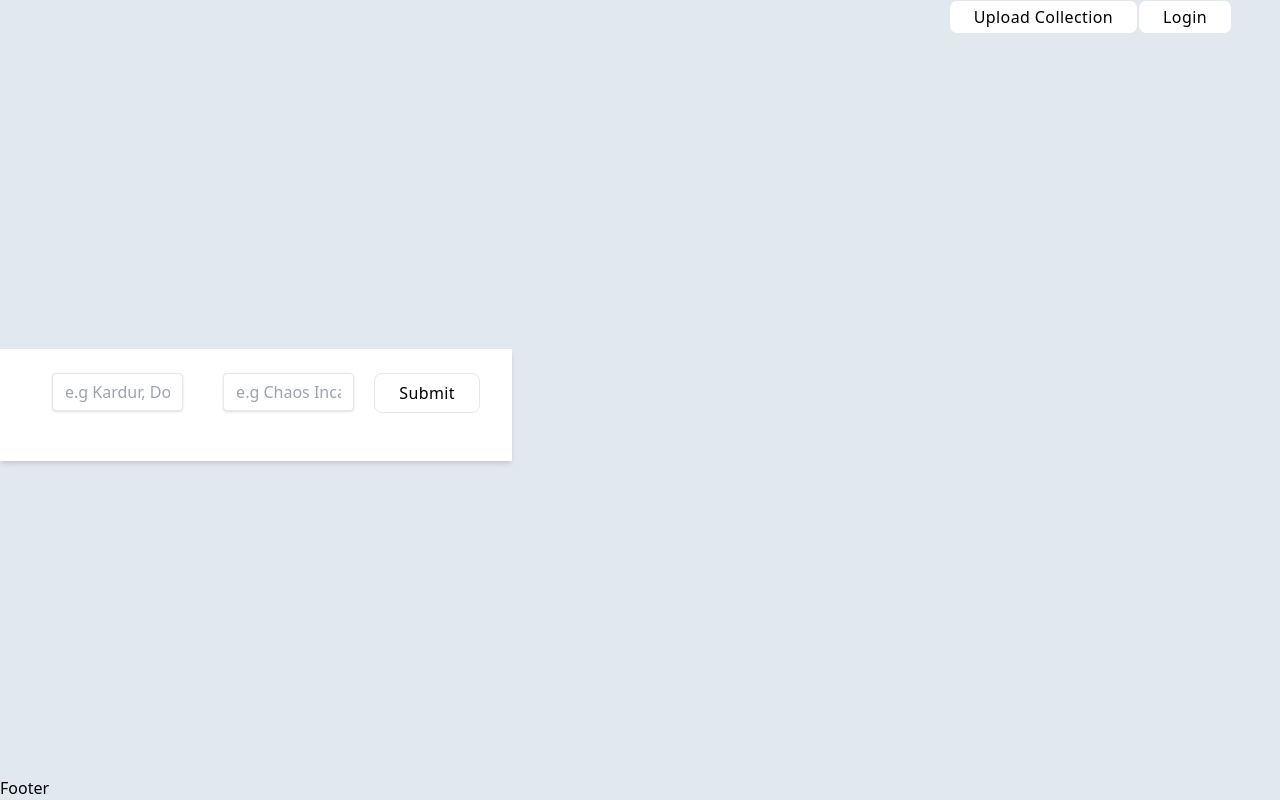
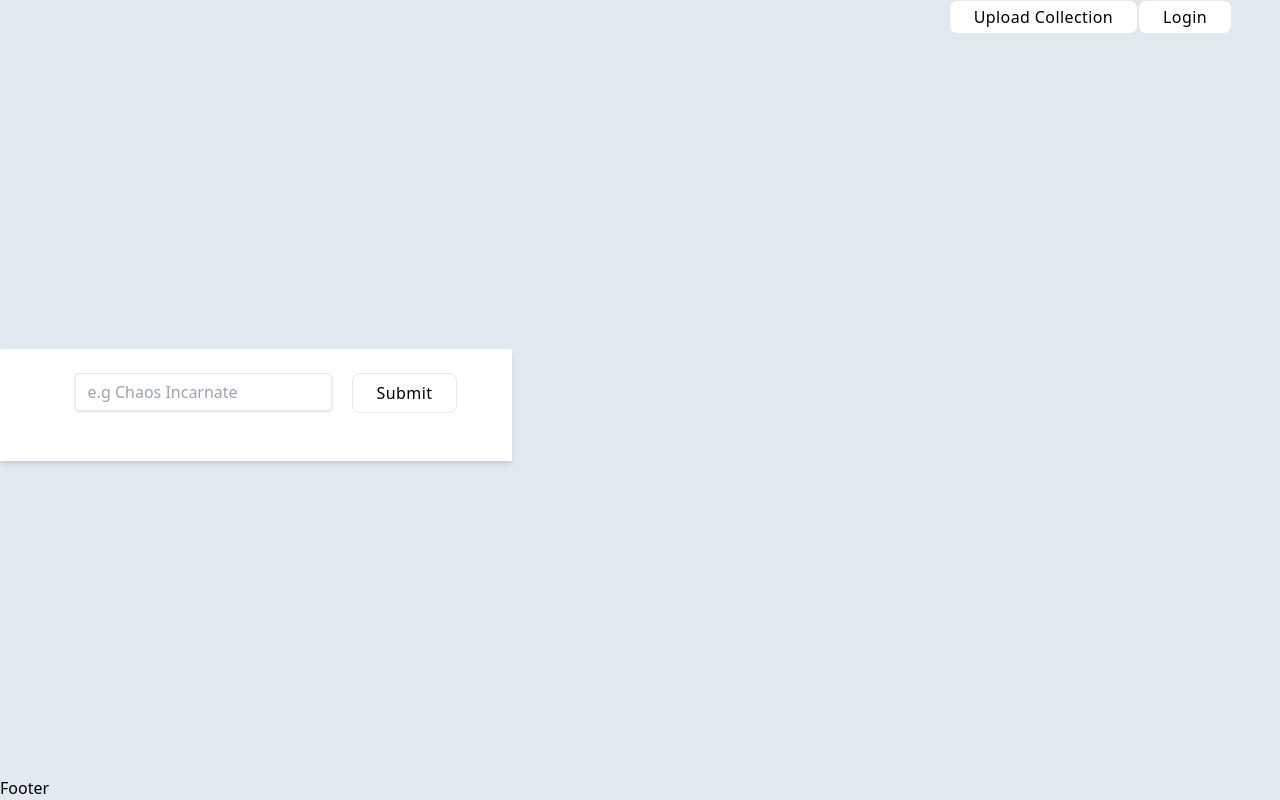
Before and after one commit to mdeburnay/commandup, a React (Create React App) app in the folder frontend/: page / in a window 1280 px wide. Built offline with nearby package versions, Linux system fonts and the light colour scheme.

Commit message:
amended card list response

```diff
--- a/frontend/src/pages/Home.tsx
+++ b/frontend/src/pages/Home.tsx
@@ -6,13 +6,10 @@
 // Component
 import { Button } from "../components/Buttons/PrimaryButton";
 
-// Icons
-import { AiOutlineLoading3Quarters } from "react-icons/ai";
-
 interface ICard {
 	name: string;
-	synergy: number;
-	inclusion: number;
+	synergy?: number;
+	inclusion?: number;
 }
 interface ICardCategory {
 	title: string;
@@ -20,8 +17,7 @@
 }
 
 interface GetCardUpgradesReq {
-	commander: string;
-	precon?: string;
+	precon: string;
 }
 
 export const Home = () => {
@@ -33,7 +29,6 @@
 };
 
 function CardUpgrades(): JSX.Element {
-	const [commander, setCommander] = useState("");
 	const [deckName, setDeckName] = useState("");
 	const [error, setError] = useState("");
 
@@ -66,7 +61,6 @@
 	const handleSubmit = (e: any) => {
 		e.preventDefault();
 		const payload = {
-			commander: commander,
 			precon: deckName,
 		};
 
@@ -85,15 +79,6 @@
 		<main>
 			<div className="max-w-lg flex-row bg-white shadow-md">
 				<form className="flex flex-row justify-center items-cente rounded px-8 pt-6 pb-8 mb-4">
-					<div className="mx-5">
-						<input
-							className="shadow appearance-none border rounded w-full py-2 px-3 text-gray-700 leading-tight focus:outline-none focus:shadow-outline"
-							id="commander"
-							type="text"
-							onChange={(e) => setCommander(e.target.value)}
-							placeholder="e.g Kardur, Doomscourge"
-						/>
-					</div>
 					<div className="mx-5">
 						<input
 							className="shadow appearance-none border rounded w-full py-2 px-3 text-gray-700 leading-tight focus:outline-none focus:shadow-outline"
```
Also changed, not shown: 1 other file (tests, documents, lock files or other folders).
